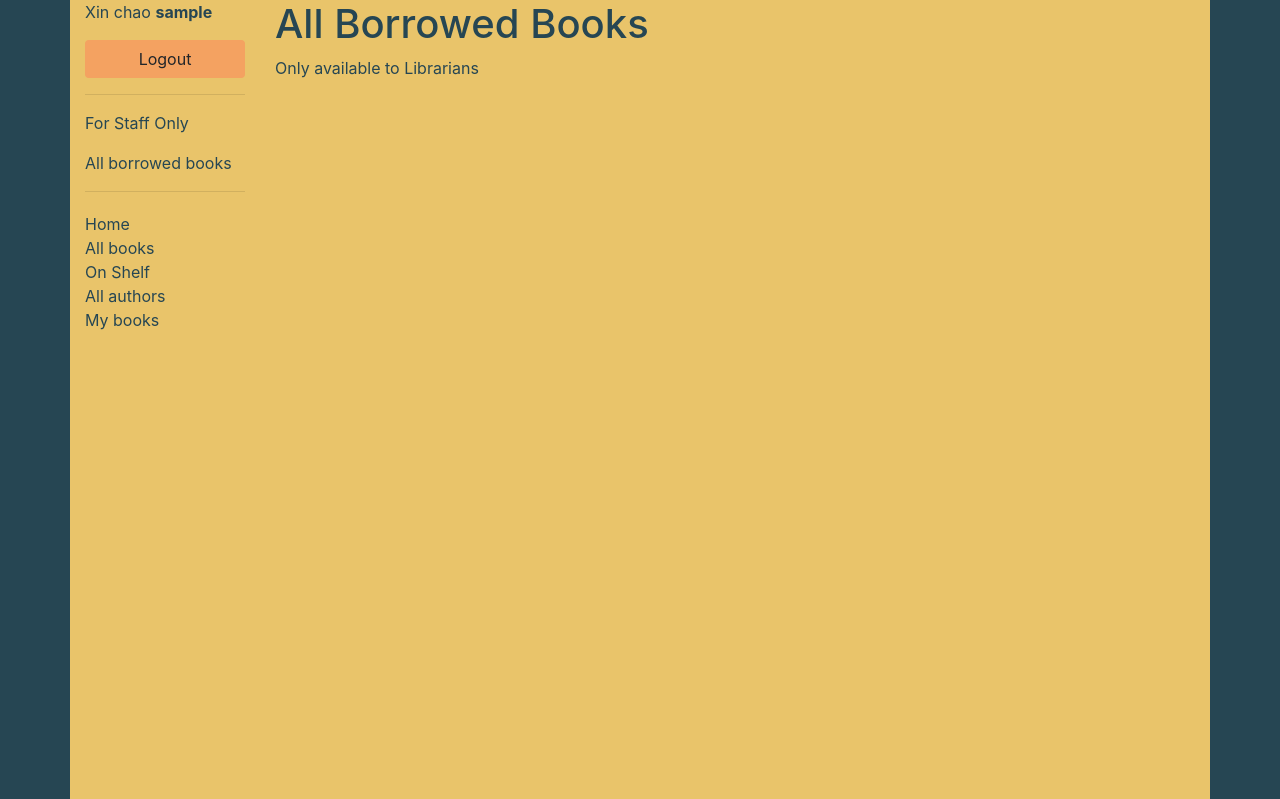
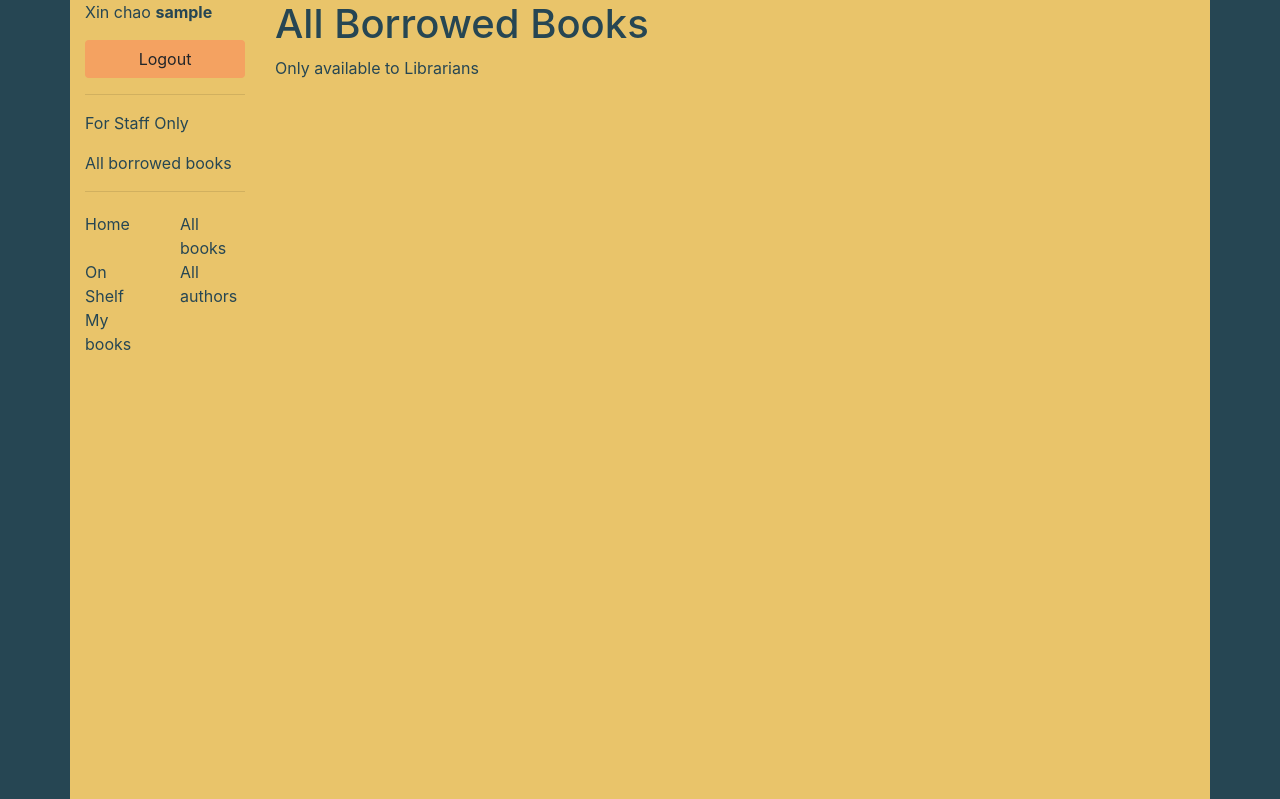
Before and after one commit to hungntgrb/local_library, a Django app: page /catalog/borrowed-books/ in a window 1280 px wide. Shown: the top 799 px of the page. Run offline with Django 3.2, Linux system fonts and the light colour scheme; the visitor is signed in with stand-in values (Sample User, id 1); data that the repository does not hold is empty; some libraries are stand-ins or nearby versions.

Commit message:
minor changes 4

```diff
--- a/catalog/templates/base_generic.html
+++ b/catalog/templates/base_generic.html
@@ -7,8 +7,8 @@
 
     <title>Local Library - {% block title %}{% endblock title %}</title>
 
-    <link rel="stylesheet" href="https://stackpath.bootstrapcdn.com/bootstrap/4.4.1/css/bootstrap.min.css"
-      integrity="sha384-Vkoo8x4CGsO3+Hhxv8T/Q5PaXtkKtu6ug5TOeNV6gBiFeWPGFN9MuhOf23Q9Ifjh" crossorigin="anonymous">
+    <link rel="stylesheet" href="https://stackpath.bootstrapcdn.com/bootstrap/4.5.0/css/bootstrap.min.css"
+      integrity="sha384-9aIt2nRpC12Uk9gS9baDl411NQApFmC26EwAOH8WgZl5MYYxFfc+NcPb1dKGj7Sk" crossorigin="anonymous">
     {% load static %}
     <link rel="stylesheet" href="{% static 'css/styles.css' %}">
   </head>
@@ -17,7 +17,7 @@
     <div class="container">
       <div class="row">
 
-        <div class="col-sm-2">
+        <div class="col-md-2">
           {% block sidebar %}
 
           {% if user.is_authenticated %}
@@ -29,24 +29,19 @@
           <a class="btn btn-block " href="{% url 'register' %}">Register</a>
           {% endif %}
 
-          {% if perms.catalog.can_mark_returned %}
-
           <hr />
           <p>For Staff Only</p>
-
           <a href="{% url 'all-borrowed' %}">All borrowed books</a>
-
-          {% endif %}
 
           <hr />
 
-          <ul class="sidebar-nav">
-            <li><a href="{% url 'index' %}">Home</a></li>
-            <li><a href="{% url 'books' %}">All books</a></li>
-            <li><a href="{% url 'avail_books' %}">On Shelf</a></li>
-            <li><a href="{% url 'authors' %}">All authors</a></li>
+          <ul class="sidebar-nav row">
+            <li class="col-3 col-md-6"><a href="{% url 'index' %}">Home</a></li>
+            <li class="col-3 col-md-6"><a href="{% url 'books' %}">All books</a></li>
+            <li class="col-3 col-md-6"><a href="{% url 'avail_books' %}">On Shelf</a></li>
+            <li class="col-3 col-md-6"><a href="{% url 'authors' %}">All authors</a></li>
             {% if user.is_authenticated %}
-            <li><a href="{% url 'my-borrowed' %}">My books</a></li>
+            <li class="col-3 col-md-6"><a href="{% url 'my-borrowed' %}">My books</a></li>
             {% endif %}
 
           </ul>
@@ -54,7 +49,7 @@
           {% endblock sidebar %}
         </div>
 
-        <div class="col-sm-10">
+        <div class="col-md-10">
           {% block content %}
           {% endblock content %}
           <!-- ---------- PAGINATION --------------->
@@ -86,10 +81,18 @@
 
     </div>
     <footer class="text-center my-credit">
+      Written with Django &copy; <strong>Nguyen Thanh Hung</strong>, 2020
+    </footer>
 
-      Written with Django &copy; <strong>Nguyen Thanh Hung</strong>, 2020
-
-    </footer>
+    <script src="https://code.jquery.com/jquery-3.5.1.slim.min.js"
+      integrity="sha384-DfXdz2htPH0lsSSs5nCTpuj/zy4C+OGpamoFVy38MVBnE+IbbVYUew+OrCXaRkfj"
+      crossorigin="anonymous"></script>
+    <script src="https://cdn.jsdelivr.net/npm/popper.js@1.16.0/dist/umd/popper.min.js"
+      integrity="sha384-Q6E9RHvbIyZFJoft+2mJbHaEWldlvI9IOYy5n3zV9zzTtmI3UksdQRVvoxMfooAo"
+      crossorigin="anonymous"></script>
+    <script src="https://stackpath.bootstrapcdn.com/bootstrap/4.5.0/js/bootstrap.min.js"
+      integrity="sha384-OgVRvuATP1z7JjHLkuOU7Xw704+h835Lr+6QL9UvYjZE3Ipu6Tp75j7Bh/kR0JKI"
+      crossorigin="anonymous"></script>
 
   </body>
 
--- a/catalog/templates/catalog/all_borrowed_books.html
+++ b/catalog/templates/catalog/all_borrowed_books.html
@@ -13,7 +13,7 @@
       <th scope="col">Book</th>
       <th scope="col">Borrower</th>
       <th scope="col">Due date</th>
-      <th scope="col">Unique Id</th>
+      <th scope="col">Action</th>
     </tr>
   </thead>
   {% for bookinst in bookinstance_list %}
@@ -22,7 +22,7 @@
     <td><a href="{% url 'book-detail' bookinst.book.pk %}">{{ bookinst.book.title }}</a></td>
     <td>{{ bookinst.borrower }}</td>
     <td class="{% if bookinst.is_overdue %}text-danger{% endif %}">{{ bookinst.due_back }}</td>
-    <td><a href="{% url 'renew-book-librarian' bookinst.id %}">{{ bookinst.id }} </a></td>
+    <td><a class="btn" href="{% url 'renew-book-librarian' bookinst.id %}">Renew</a></td>
   </tr>
   {% endfor %}
 </table>
--- a/catalog/templates/catalog/book_detail.html
+++ b/catalog/templates/catalog/book_detail.html
@@ -29,7 +29,7 @@ Book Detail
   {% for copy in book.bookinstance_set.all %}
   <p>Imprint: {{ copy.imprint }}</p>
   <p
-    class="btn btn-sm {% if copy.status == 'a' %}bg-success{% elif copy.status == 'm' %}bg-danger{% else %}bg-warning{% endif %}">
+    class="btn btn-sm {% if copy.status == 'a' %}btn-success{% elif copy.status == 'm' %}btn-danger{% else %}btn-warning{% endif %}">
     {{ copy.get_status_display }}</p>
   {% if copy.status != 'a' %}
   <p>Available on: {{ copy.due_back }}</p>
--- a/locallibrary/settings.py
+++ b/locallibrary/settings.py
@@ -121,6 +121,7 @@ STATIC_URL = '/static/'
 STATIC_ROOT = os.path.join(BASE_DIR, "staticfiles")
 
 LOGIN_REDIRECT_URL = '/'
+LOGOUT_REDIRECT_URL = '/'
 
 EMAIL_BACKEND = 'django.core.mail.backends.console.EmailBackend'
 
```
